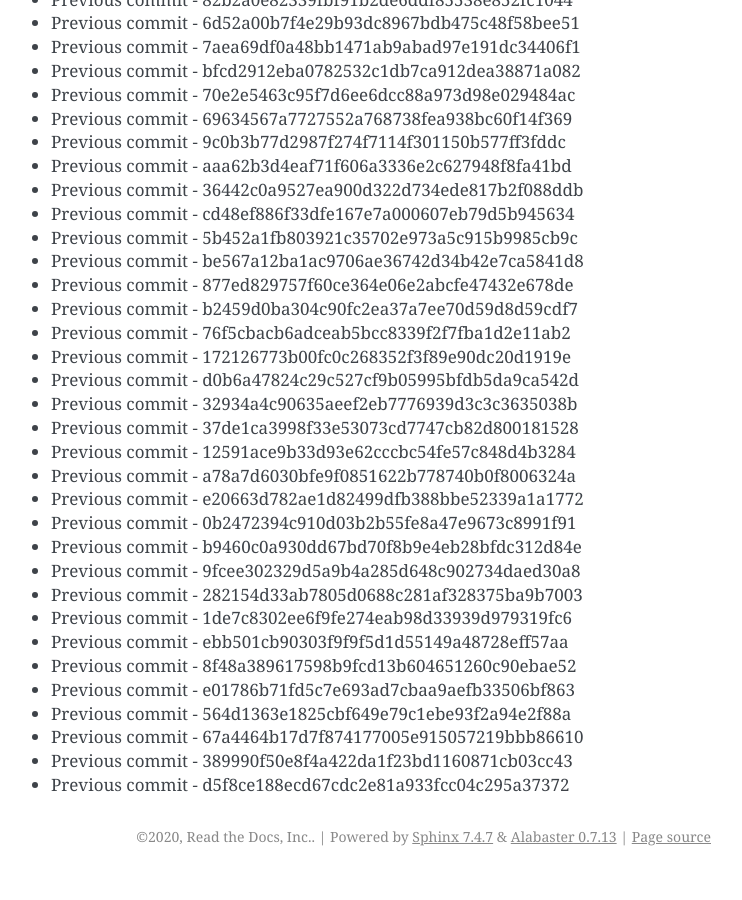
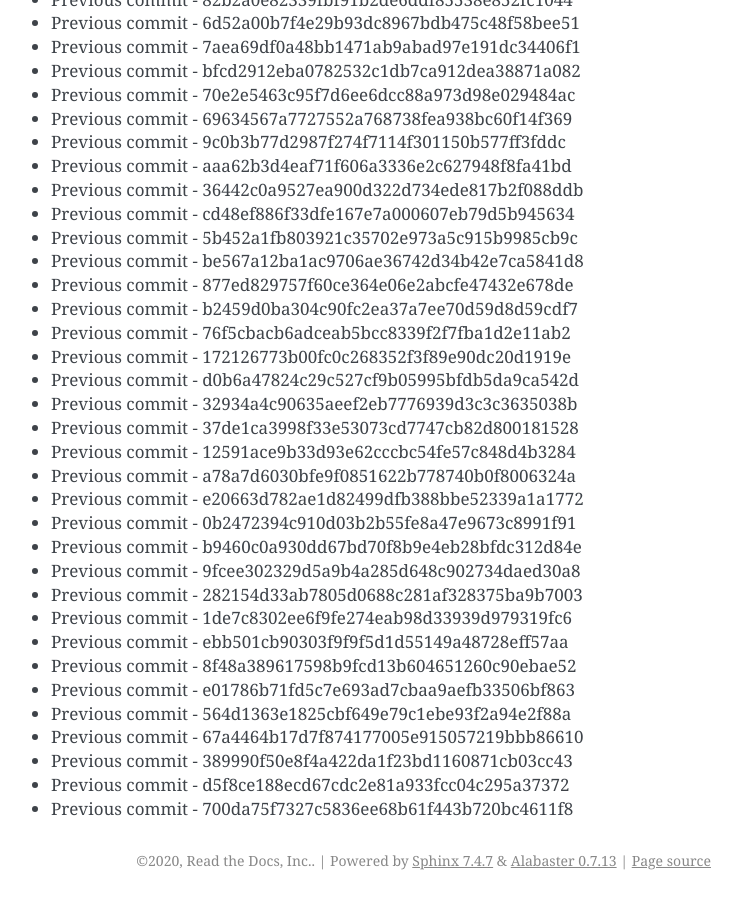
Before and after one commit to readthedocs/rtd-git-stresstest, a Sphinx documentation site: the page built from docs/updates.rst, in a window 1280 px wide and 900 px high, scrolled down 33567 px. Shown: the whole window, without its empty margins (399-1141 px from the left). Built offline with Sphinx 7.4.7, drawn with Linux system fonts in a browser that asks for light colours; before the commit the page ends 34443 px from its top, so only the background shows below that.

Commit message:
Generating commit from previous: 700da75f7327c5836ee68b61f443b720bc4611f8

```diff
--- a/docs/updates.rst
+++ b/docs/updates.rst
@@ -1442,3 +1442,4 @@ It can be tested for any performance characteristics.
 * Previous commit - 67a4464b17d7f874177005e915057219bbb86610
 * Previous commit - 389990f50e8f4a422da1f23bd1160871cb03cc43
 * Previous commit - d5f8ce188ecd67cdc2e81a933fcc04c295a37372
+* Previous commit - 700da75f7327c5836ee68b61f443b720bc4611f8
```
